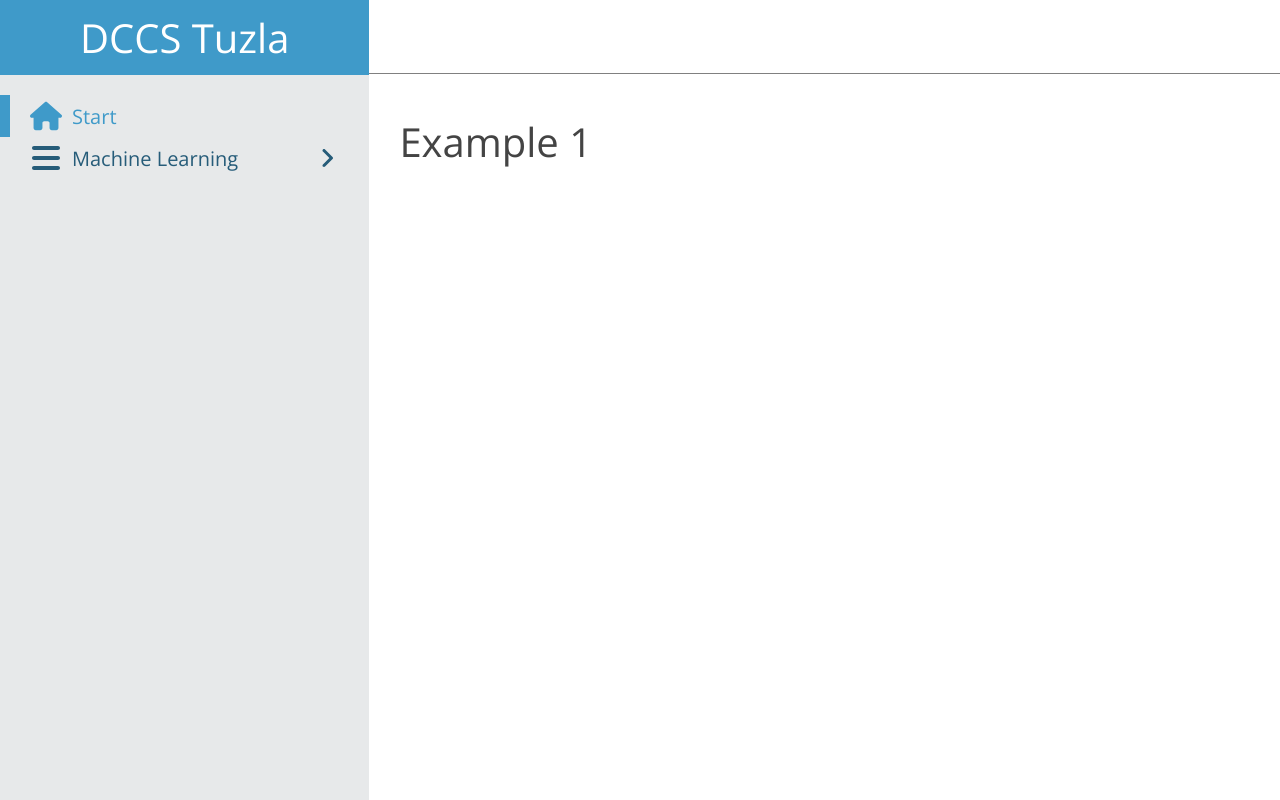
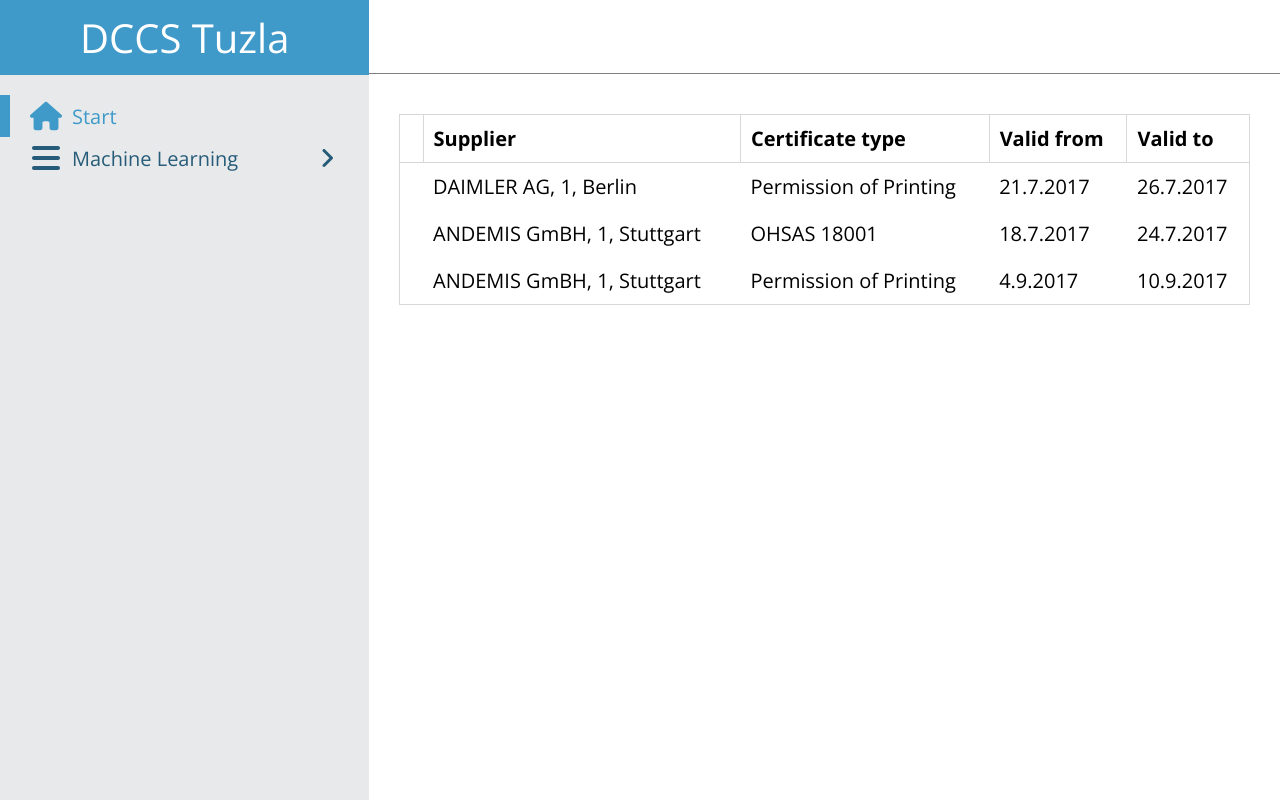
Before and after one commit to norman135/certificate-manager-norman, a React app: page /example-1 in a window 1280 px wide. Built offline with nearby package versions, Linux system fonts and the light colour scheme.

Commit message:
task2 - KAN-11 - formatting and adding table

```diff
--- /dev/null
+++ b/src/components/button/Button.css
@@ -0,0 +1,10 @@
+.button {
+    display: block;
+	width: fit-content;
+    min-width: 150px;
+	padding: 10px;
+    margin: 10px 0;
+    font-size: 15px;
+    text-align: center;
+    cursor: pointer;
+}
--- /dev/null
+++ b/src/components/button/Button.tsx
@@ -0,0 +1,27 @@
+import { FC } from 'react';
+import './Button.css';
+import { Link } from 'react-router-dom';
+
+interface ButtonProps {
+	name: string;
+	color: string;
+	bg: string;
+	to: string;
+}
+
+const Button: FC<ButtonProps> = ({ name, color, bg, to }) => {
+	return (
+		<Link
+			to={to}
+			className="button"
+			style={{
+				backgroundColor: bg,
+				color: color,
+			}}
+		>
+			{name}
+		</Link>
+	);
+};
+
+export default Button;
--- a/src/layout/side-bar/SideBar.css
+++ b/src/layout/side-bar/SideBar.css
@@ -40,5 +40,5 @@
 	cursor: pointer;
 }
 .sub-menu-item:hover {
-    color: #3f9ac9;
+	color: #3f9ac9;
 }
--- /dev/null
+++ b/src/pages/example-1/Example1.css
@@ -0,0 +1,14 @@
+table {
+	border-width: 5px;
+	border-collapse: collapse;
+	width: 100%;
+}
+table,
+th {
+	border: 1px solid rgb(216, 216, 216);
+}
+th,
+td {
+	padding: 10px;
+	text-align: left;
+}
--- a/src/pages/example-1/Example1.tsx
+++ b/src/pages/example-1/Example1.tsx
@@ -1,7 +1,72 @@
 import { FC } from 'react';
+import './Example1.css';
+import Button from '../../components/button/Button';
+
+type Certificate = {
+	supplier: string;
+	type: string;
+	validFrom: Date;
+	validTo: Date;
+};
 
 const Example1: FC = (): JSX.Element => {
-	return <h1>Example 1</h1>;
+	const certificates: Certificate[] = [
+		{
+			supplier: 'DAIMLER AG, 1, Berlin',
+			type: 'Permission of Printing',
+			validFrom: new Date('08-21-2017'),
+			validTo: new Date('08-26-2017'),
+		},
+		{
+			supplier: 'ANDEMIS GmBH, 1, Stuttgart',
+			type: 'OHSAS 18001',
+			validFrom: new Date('08-18-2017'),
+			validTo: new Date('08-24-2017'),
+		},
+		{
+			supplier: 'ANDEMIS GmBH, 1, Stuttgart',
+			type: 'Permission of Printing',
+			validFrom: new Date('10-04-2017'),
+			validTo: new Date('10-10-2017'),
+		},
+	];
+
+	const formatDate = (date: Date): string => {
+		const date_ = date.getDate();
+		const month = date.getMonth();
+		const year = date.getFullYear();
+
+		return `${date_}.${month}.${year}`;
+	};
+
+	return (
+		<>
+			<div className="certificates-table">
+				<table>
+					<thead>
+						<tr>
+							<th></th>
+							<th>Supplier</th>
+							<th>Certificate type</th>
+							<th>Valid from</th>
+							<th>Valid to</th>
+						</tr>
+					</thead>
+					<tbody>
+						{certificates.map((certificate, index) => (
+							<tr>
+								<td></td>
+								<td>{certificate.supplier}</td>
+								<td>{certificate.type}</td>
+								<td>{formatDate(certificate.validFrom)}</td>
+								<td>{formatDate(certificate.validTo)}</td>
+							</tr>
+						))}
+					</tbody>
+				</table>
+			</div>
+		</>
+	);
 };
 
 export default Example1;
```
